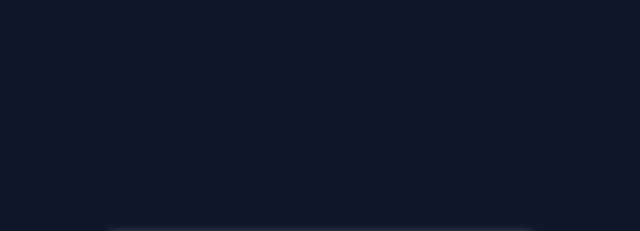
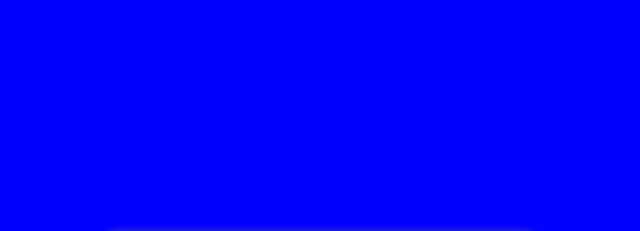
Before and after one commit to Shabeena-18/Stop-Watch, a plain HTML site: page index.html in a window 1280 px wide. Shown: the part 20-251 px from the top of the page, without its empty margins (319-959 px from the left). Drawn offline with Linux system fonts and the light colour scheme.

Commit message:
Change background color to blue

```diff
--- a/style.css
+++ b/style.css
@@ -3,7 +3,7 @@ body{
     margin:0;
     padding:0;
     font-family:Arial, Helvetica, sans-serif;
-    background:#0f172a;
+    background:blue;
     display:flex;
     justify-content:center;
     align-items:center;
```
